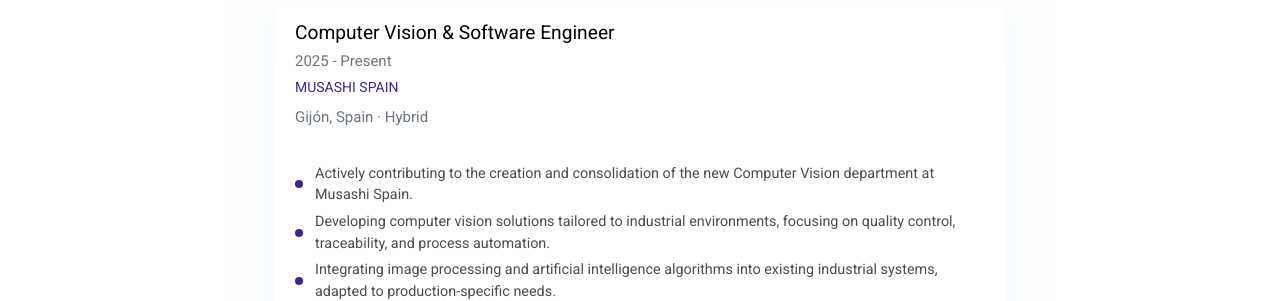
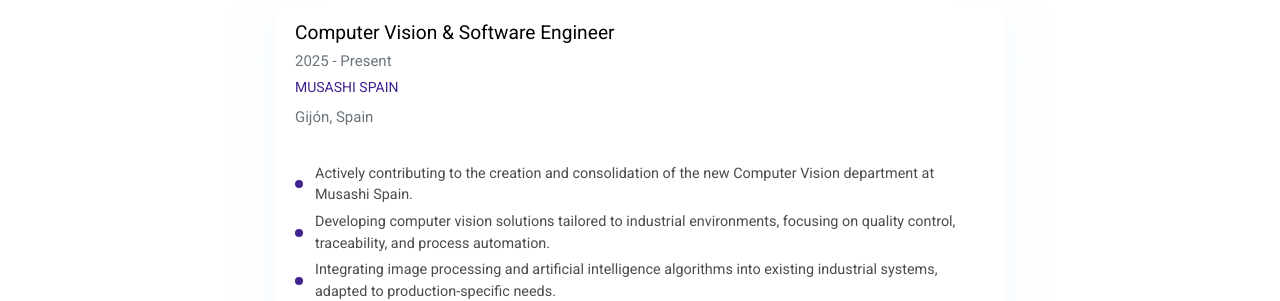
Before and after one commit to mariorht/me, a Jekyll site: the page built from _pages/experience.html, in a window 1280 px wide and 900 px high, scrolled down 341 px. Shown: the part 152-453 px from the top of the window. Built offline with Jekyll 4.4.1, drawn with Linux system fonts in a browser that asks for light colours.

Commit message:
simplificamos

```diff
--- a/_data/settings.yml
+++ b/_data/settings.yml
@@ -113,7 +113,7 @@ experience:
       icon: "icon-4.png",
       date: "2025 - Present",
       organization: "MUSASHI SPAIN",
-      location: "Gijón, Spain · Hybrid",
+      location: "Gijón, Spain",
       details: [
         "Actively contributing to the creation and consolidation of the new Computer Vision department at Musashi Spain.",
         "Developing computer vision solutions tailored to industrial environments, focusing on quality control, traceability, and process automation.",
```
